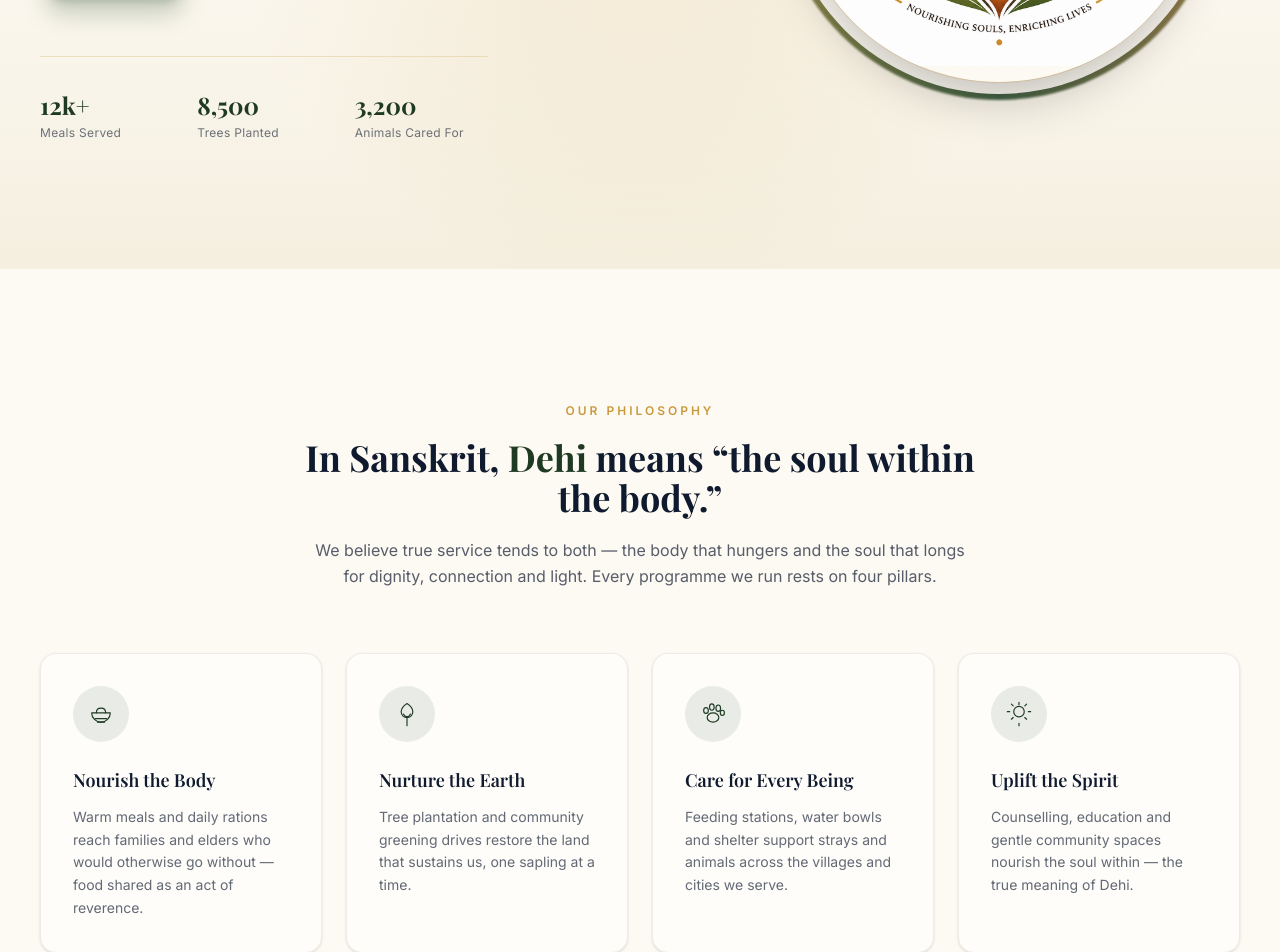
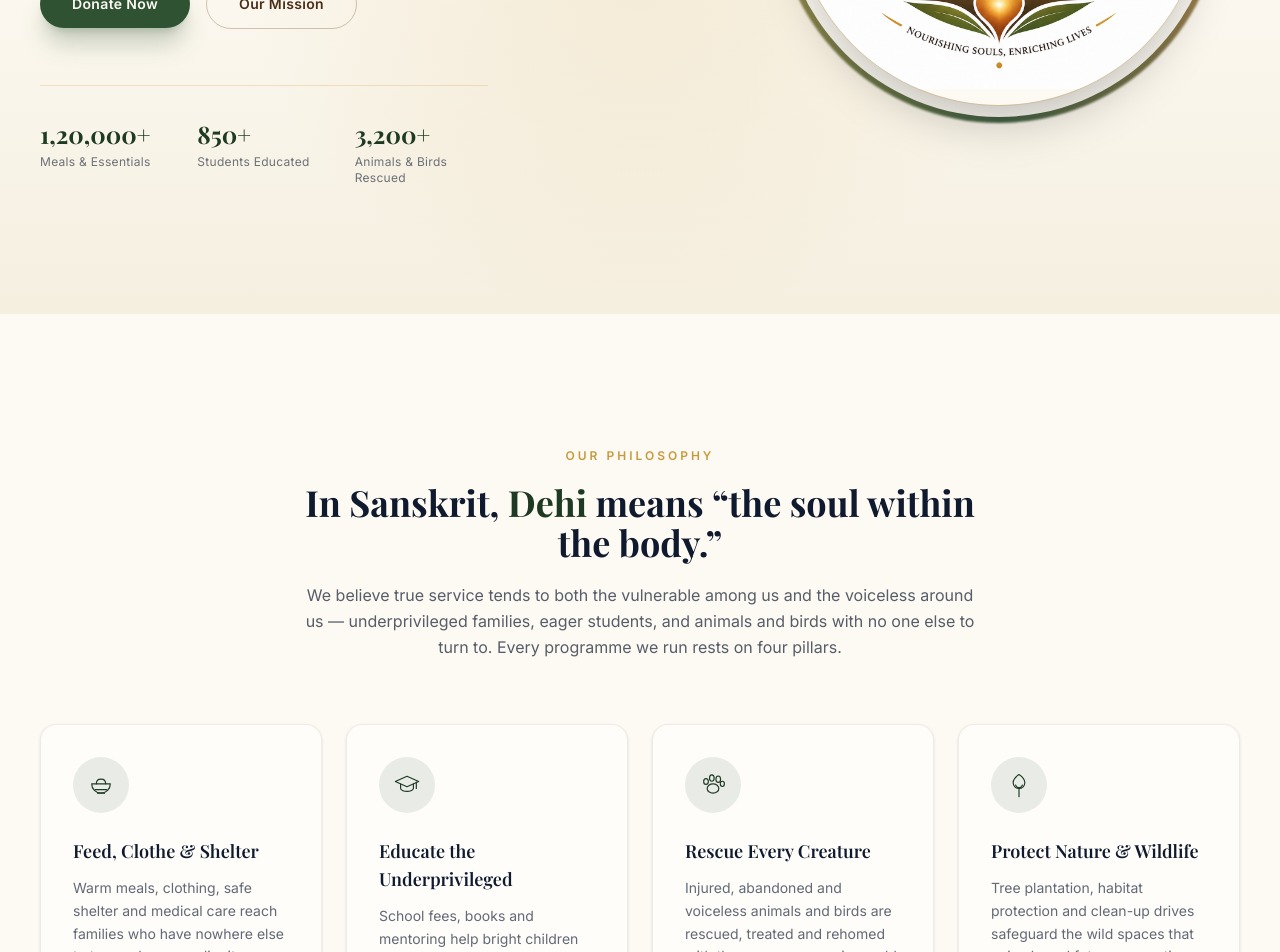
Before and after one commit to anildhakad604/DehiFoundation, a Next.js app: page / in a window 1280 px wide. Shown: the part 1280-2232 px from the top of the page. Built offline with nearby package versions, Linux system fonts and the light colour scheme.

Commit message:
changed content

```diff
--- a/src/components/Footer.tsx
+++ b/src/components/Footer.tsx
@@ -42,8 +42,9 @@ export function Footer() {
               </span>
             </div>
             <p className="mt-5 max-w-sm text-sm leading-relaxed text-cream/60">
-              Nourishing souls and enriching lives through food, nature,
-              compassion and spirit — one act of service at a time.
+              Nourishing souls and enriching lives — through food, education,
+              medical care and shelter for people in need, and rescue and
+              protection for voiceless animals and birds.
             </p>
           </div>
 
--- a/src/components/GetInvolved.tsx
+++ b/src/components/GetInvolved.tsx
@@ -5,19 +5,19 @@ const WAYS = [
   {
     icon: IconDrop,
     title: "Donate",
-    desc: "Every rupee funds a meal, a sapling, or a moment of care for a being in need.",
+    desc: "Every rupee funds a meal, a child's education, or medical care for a rescued animal in need.",
     cta: "Give Now",
   },
   {
     icon: IconHands,
     title: "Volunteer",
-    desc: "Join a food drive, a plantation morning, or a community circle near you.",
+    desc: "Join a food distribution drive, mentor a student, or help care for rescued animals and birds near you.",
     cta: "Join Us",
   },
   {
     icon: IconBird,
     title: "Partner",
-    desc: "Bring your organisation alongside ours to scale compassion further.",
+    desc: "Bring your organisation alongside ours to expand food, education and animal rescue programmes further.",
     cta: "Collaborate",
   },
 ];
@@ -39,8 +39,9 @@ export function GetInvolved() {
             Your hands can carry this forward
           </h2>
           <p className="mt-4 text-base leading-relaxed text-cream/70">
-            Whichever way you choose to give, you become part of the circle
-            of hands that holds our work together.
+            Whichever way you choose to give, you help a family eat, a child
+            learn, or an animal heal — you become part of the circle of hands
+            that holds our work together.
           </p>
         </Reveal>
 
--- a/src/components/Hero.tsx
+++ b/src/components/Hero.tsx
@@ -26,9 +26,10 @@ export function Hero() {
           </h1>
 
           <p className="mt-6 max-w-xl text-lg leading-relaxed text-navy-deep/75">
-            Dehi Foundation stands beside the hungry, the earth, and every
-            living being in need — weaving food, nature, compassion and
-            spirit into one act of service.
+            Dehi Foundation stands beside underprivileged families, eager
+            young students, and the voiceless animals and birds who need us
+            most — providing food, shelter, education and medical care, one
+            act of compassion at a time.
           </p>
 
           <div className="mt-10 flex flex-wrap items-center gap-4">
@@ -48,9 +49,9 @@ export function Hero() {
 
           <div className="mt-14 grid grid-cols-3 max-w-md gap-6 border-t border-gold/25 pt-8">
             {[
-              ["12k+", "Meals Served"],
-              ["8,500", "Trees Planted"],
-              ["3,200", "Animals Cared For"],
+              ["1,20,000+", "Meals & Essentials"],
+              ["850+", "Students Educated"],
+              ["3,200+", "Animals & Birds Rescued"],
             ].map(([num, label]) => (
               <div key={label}>
                 <p className="font-serif text-2xl font-bold text-forest-deep">
--- a/src/components/Impact.tsx
+++ b/src/components/Impact.tsx
@@ -1,11 +1,11 @@
 import { Reveal } from "./Reveal";
-import { IconBowl, IconTree, IconPaw, IconHands } from "./icons";
+import { IconBowl, IconGraduationCap, IconPaw, IconTree } from "./icons";
 
 const STATS = [
-  { icon: IconBowl, num: "1,20,000+", label: "Meals Served" },
-  { icon: IconTree, num: "8,500", label: "Trees Planted" },
-  { icon: IconPaw, num: "3,200", label: "Animals Cared For" },
-  { icon: IconHands, num: "60+", label: "Villages & Communities" },
+  { icon: IconBowl, num: "1,20,000+", label: "Meals & Essentials Delivered" },
+  { icon: IconGraduationCap, num: "850+", label: "Students Educated" },
+  { icon: IconPaw, num: "3,200+", label: "Animals & Birds Rescued" },
+  { icon: IconTree, num: "8,500+", label: "Trees Planted" },
 ];
 
 export function Impact() {
--- a/src/components/Mission.tsx
+++ b/src/components/Mission.tsx
@@ -1,26 +1,26 @@
 import { Reveal } from "./Reveal";
-import { IconBowl, IconTree, IconPaw, IconLight } from "./icons";
+import { IconBowl, IconGraduationCap, IconPaw, IconTree } from "./icons";
 
 const PILLARS = [
   {
     icon: IconBowl,
-    title: "Nourish the Body",
-    desc: "Warm meals and daily rations reach families and elders who would otherwise go without — food shared as an act of reverence.",
+    title: "Feed, Clothe & Shelter",
+    desc: "Warm meals, clothing, safe shelter and medical care reach families who have nowhere else to turn — because dignity should never depend on income.",
+  },
+  {
+    icon: IconGraduationCap,
+    title: "Educate the Underprivileged",
+    desc: "School fees, books and mentoring help bright children from economically weak families stay in school and dream bigger.",
+  },
+  {
+    icon: IconPaw,
+    title: "Rescue Every Creature",
+    desc: "Injured, abandoned and voiceless animals and birds are rescued, treated and rehomed with the same compassion we'd want for our own.",
   },
   {
     icon: IconTree,
-    title: "Nurture the Earth",
-    desc: "Tree plantation and community greening drives restore the land that sustains us, one sapling at a time.",
-  },
-  {
-    icon: IconPaw,
-    title: "Care for Every Being",
-    desc: "Feeding stations, water bowls and shelter support strays and animals across the villages and cities we serve.",
-  },
-  {
-    icon: IconLight,
-    title: "Uplift the Spirit",
-    desc: "Counselling, education and gentle community spaces nourish the soul within — the true meaning of Dehi.",
+    title: "Protect Nature & Wildlife",
+    desc: "Tree plantation, habitat protection and clean-up drives safeguard the wild spaces that animals and future generations depend on.",
   },
 ];
 
@@ -37,9 +37,10 @@ export function Mission() {
             &ldquo;the soul within the body.&rdquo;
           </h2>
           <p className="mt-5 text-base leading-relaxed text-navy-deep/70">
-            We believe true service tends to both — the body that hungers and
-            the soul that longs for dignity, connection and light. Every
-            programme we run rests on four pillars.
+            We believe true service tends to both the vulnerable among us and
+            the voiceless around us — underprivileged families, eager
+            students, and animals and birds with no one else to turn to.
+            Every programme we run rests on four pillars.
           </p>
         </Reveal>
 
--- a/src/components/Programs.tsx
+++ b/src/components/Programs.tsx
@@ -1,38 +1,38 @@
 import { Reveal } from "./Reveal";
-import { IconBowl, IconTree, IconPaw, IconLight } from "./icons";
+import { IconBowl, IconGraduationCap, IconPaw, IconTree } from "./icons";
 
 const PROGRAMS = [
   {
     icon: IconBowl,
-    tag: "Annadaan · Food Seva",
-    title: "A warm meal, served with dignity",
-    desc: "Our kitchens and mobile ration drives deliver nutritious meals to underserved families, elders and children — because no soul should go hungry.",
-    stat: "1,20,000+ meals served",
+    tag: "Anna, Vastra & Awas Seva",
+    title: "Food, clothing and shelter for families in need",
+    desc: "Our kitchens, ration drives and relief camps deliver meals, clothing, blankets and emergency shelter to families who struggle to meet their most basic needs — with free medical camps for those who cannot afford care.",
+    stat: "1,20,000+ meals & essentials delivered",
     gradient: "from-brown to-brown-deep",
   },
   {
-    icon: IconTree,
-    tag: "Green Earth Drive",
-    title: "Rooting hope back into the land",
-    desc: "We plant and nurture native trees across villages and city belts, restoring shade, soil and clean air for generations to come.",
-    stat: "8,500 trees planted",
-    gradient: "from-forest to-forest-deep",
+    icon: IconGraduationCap,
+    tag: "Shiksha Seva · Education Support",
+    title: "Opening classroom doors for underprivileged students",
+    desc: "School fees, books, uniforms and after-school mentoring help talented children from economically weaker families stay in school and pursue the education they deserve.",
+    stat: "850+ students supported",
+    gradient: "from-navy to-navy-deep",
   },
   {
     icon: IconPaw,
-    tag: "Gau & Animal Seva",
-    title: "Compassion for every creature",
-    desc: "Feeding stations, water troughs and medical care support cows, strays and wildlife who share our streets and villages.",
-    stat: "3,200 animals cared for",
+    tag: "Prani Raksha · Animal & Bird Rescue",
+    title: "Rescuing and healing voiceless lives",
+    desc: "Our rescue teams and veterinary partners treat injured strays, abandoned pets and wounded birds, then nurse them back to health in safe shelters until they can be rehomed or released.",
+    stat: "3,200+ animals & birds rescued",
     gradient: "from-gold to-brown",
   },
   {
-    icon: IconLight,
-    tag: "Community & Spirit",
-    title: "Nourishing the soul within",
-    desc: "Free education support, counselling circles and spiritual gatherings help communities heal, learn and rediscover inner light.",
-    stat: "60+ communities reached",
-    gradient: "from-navy to-navy-deep",
+    icon: IconTree,
+    tag: "Prakriti Raksha · Wildlife & Environment",
+    title: "Protecting wildlife and the planet we share",
+    desc: "Native tree plantation, habitat restoration and clean-up drives protect the wild spaces that animals, birds and future generations depend on.",
+    stat: "8,500+ trees planted",
+    gradient: "from-forest to-forest-deep",
   },
 ];
 
--- a/src/components/Testimonials.tsx
+++ b/src/components/Testimonials.tsx
@@ -4,21 +4,21 @@ import { IconHeart } from "./icons";
 const QUOTES = [
   {
     quote:
-      "When the volunteers arrived with food, they didn't just feed us — they sat and spoke with my grandmother like family. That warmth stays with you.",
+      "There were nights we had nothing to feed our children. Dehi Foundation's ration kits and warm meals meant my family never went to bed hungry again.",
     name: "Radha Devi",
-    role: "Community Member, Barabanki",
+    role: "Mother Supported Through Food Relief, Barabanki",
   },
   {
     quote:
-      "I've planted saplings with Dehi Foundation for two years now. Watching the first grove finally give shade felt like watching a promise kept.",
-    name: "Arjun Mehta",
-    role: "Volunteer, Green Earth Drive",
+      "After my father passed away, there was no money for books or fees. Dehi Foundation's scholarship let me stay in school — I want to become a teacher one day.",
+    name: "Priya Sharma",
+    role: "Scholarship Student, Class 10",
   },
   {
     quote:
-      "Our shelter partners with them for the winter feeding drives. The dogs and cows in our lane are healthier than they've ever been.",
+      "We found her abandoned by the roadside, injured and starving. Dehi Foundation's rescue team treated her, and today she runs free and healthy in our shelter.",
     name: "Sr. Kavita Joshi",
-    role: "Animal Welfare Partner",
+    role: "Animal Rescue Partner",
   },
 ];
 
--- a/src/components/icons.tsx
+++ b/src/components/icons.tsx
@@ -57,20 +57,6 @@ export function IconPaw(props: React.SVGProps<SVGSVGElement>) {
       <ellipse cx="22" cy="12" rx="4" ry="5.5" stroke="currentColor" strokeWidth="2" />
       <ellipse cx="33" cy="14" rx="4" ry="5.5" stroke="currentColor" strokeWidth="2" />
       <ellipse cx="40" cy="22" rx="3.5" ry="4.5" stroke="currentColor" strokeWidth="2" />
-    </svg>
-  );
-}
-
-export function IconLight(props: React.SVGProps<SVGSVGElement>) {
-  return (
-    <svg viewBox="0 0 48 48" fill="none" {...props}>
-      <circle cx="24" cy="20" r="9" stroke="currentColor" strokeWidth="2" />
-      <path
-        d="M24 4v4M24 40v4M8 20H4M44 20h-4M11 7l3 3M37 7l-3 3M11 33l3-3M37 33l-3-3"
-        stroke="currentColor"
-        strokeWidth="2"
-        strokeLinecap="round"
-      />
     </svg>
   );
 }
@@ -155,6 +141,32 @@ export function IconChevronRight(props: React.SVGProps<SVGSVGElement>) {
   );
 }
 
+export function IconGraduationCap(props: React.SVGProps<SVGSVGElement>) {
+  return (
+    <svg viewBox="0 0 48 48" fill="none" {...props}>
+      <path
+        d="M4 18 24 9l20 9-20 9-20-9Z"
+        stroke="currentColor"
+        strokeWidth="2"
+        strokeLinejoin="round"
+      />
+      <path
+        d="M13 22.5v7c0 3 5 5.5 11 5.5s11-2.5 11-5.5v-7"
+        stroke="currentColor"
+        strokeWidth="2"
+        strokeLinecap="round"
+        strokeLinejoin="round"
+      />
+      <path
+        d="M40 19v11"
+        stroke="currentColor"
+        strokeWidth="2"
+        strokeLinecap="round"
+      />
+    </svg>
+  );
+}
+
 export function IconHeart(props: React.SVGProps<SVGSVGElement>) {
   return (
     <svg viewBox="0 0 48 48" fill="none" {...props}>
```
Also changed, not shown: 1 other file (tests, documents, lock files or other folders).
